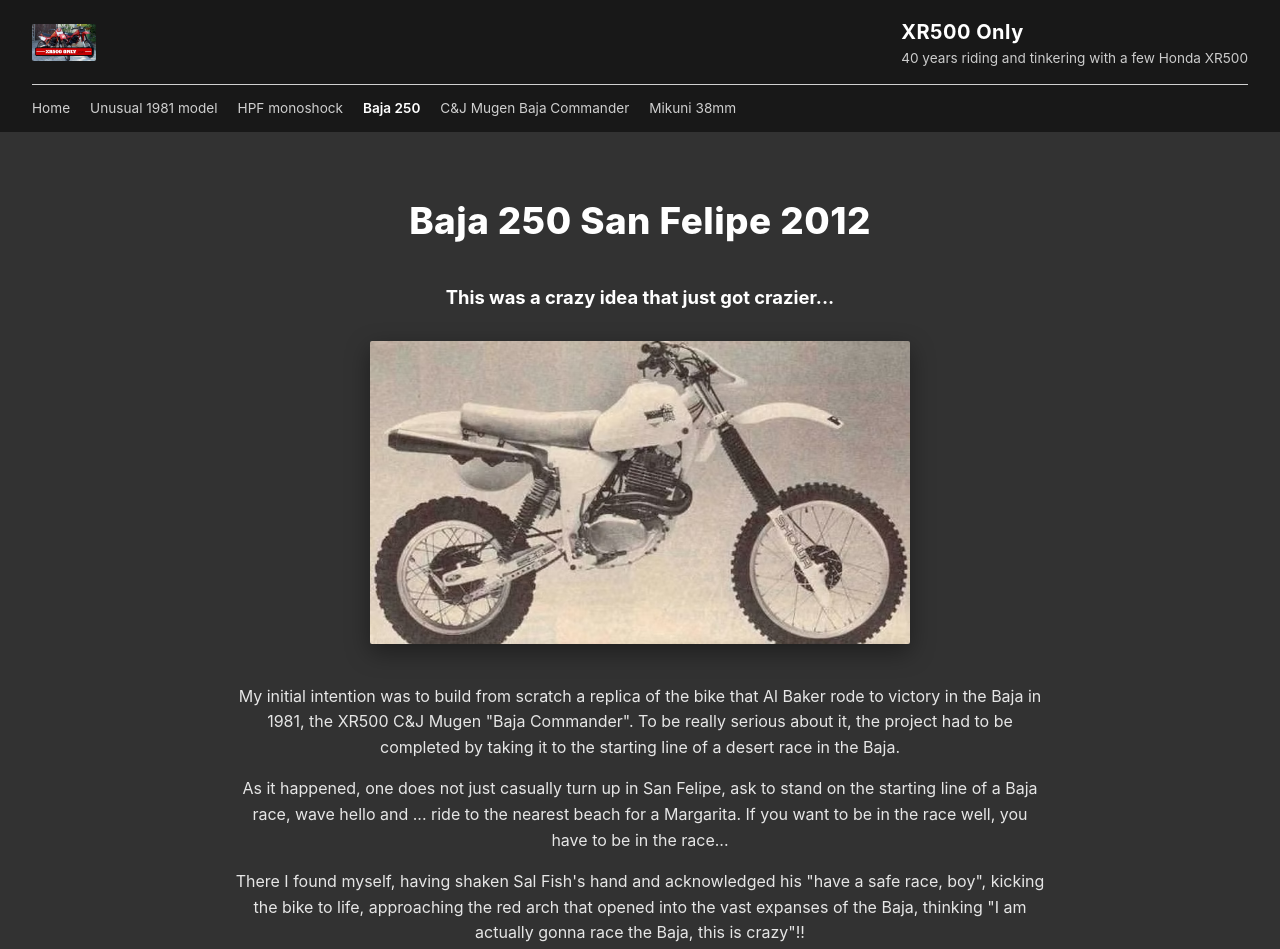
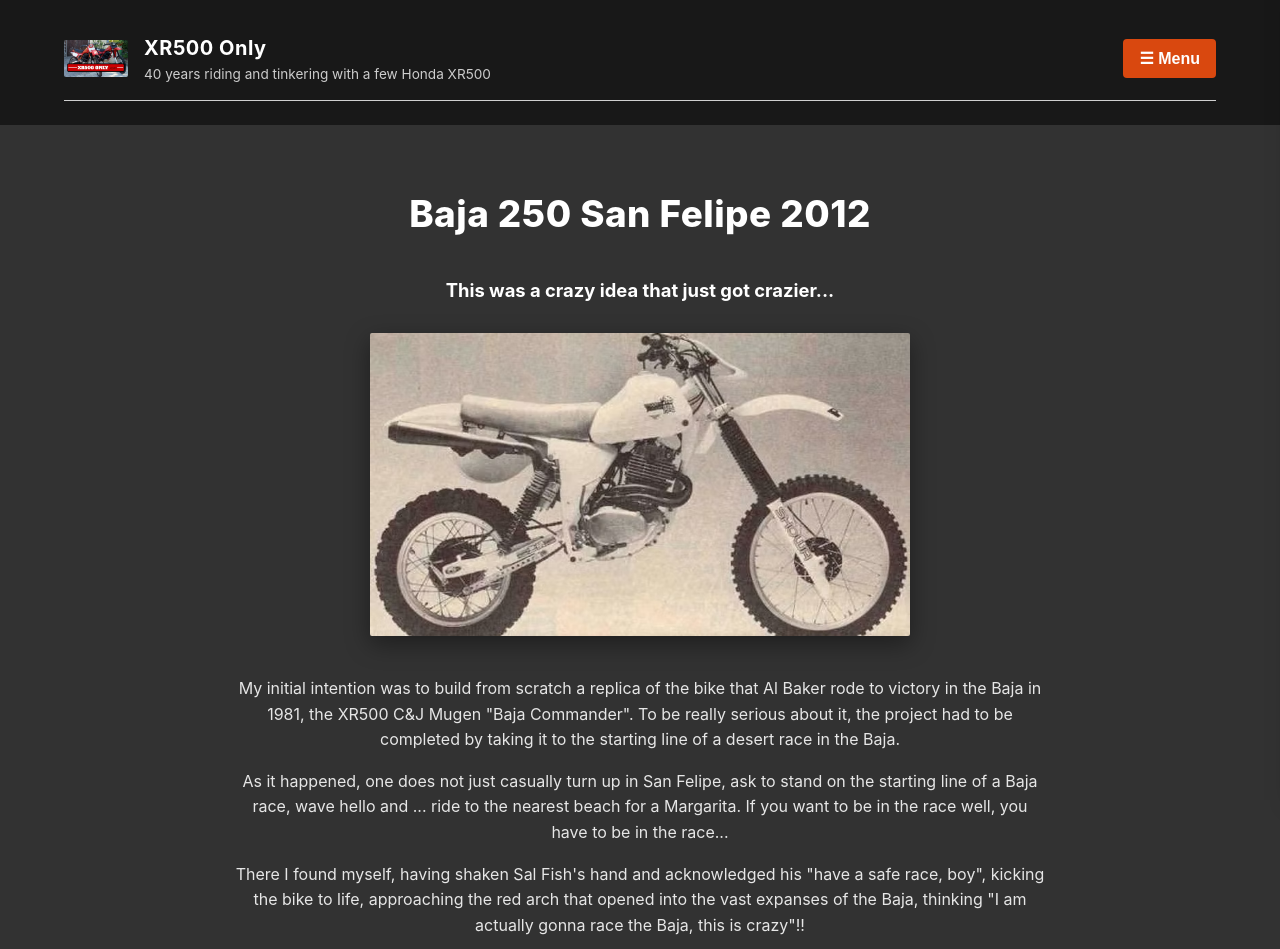
Before and after one commit to eric318/xr500only, a plain HTML site: page baja-250.html in a window 1280 px wide. Shown: the top 949 px of the page. Drawn offline with Linux system fonts and the light colour scheme.

Commit message:
Refactor header section in baja-250.html
Removed header content and simplified structure.

```diff
--- a/baja-250.html
+++ b/baja-250.html
@@ -8,26 +8,8 @@
 </head>
 <body>
 
-  <header>
-    <div class="header-top">
-      <img src="images/hero.jpg" alt="XR500 Only Logo" class="header-logo">
-      <div>
-        <div class="site-title">XR500 Only</div>
-        <div class="site-tagline">40 years riding and tinkering with a few Honda XR500</div>
-      </div>
-    </div>
-
-    <nav>
-      <ul>
-        <li><a href="index.html">Home</a></li>
-        <li><a href="unusual-1981.html">Unusual 1981 model</a></li>
-        <li><a href="hpf-monoshock.html">HPF monoshock</a></li>
-        <li><a href="baja-250.html" class="active">Baja 250</a></li>
-        <li><a href="cj-mugen.html">C&amp;J Mugen Baja Commander</a></li>
-        <li><a href="mikuni-38mm.html">Mikuni 38mm</a></li>
-      </ul>
-    </nav>
-  </header>
+  <header><div id="site-header"></div>
+<script src="nav.js"></script></header>
 
   <main class="article-main">
     <h1>Baja 250 San Felipe 2012</h1>
```
